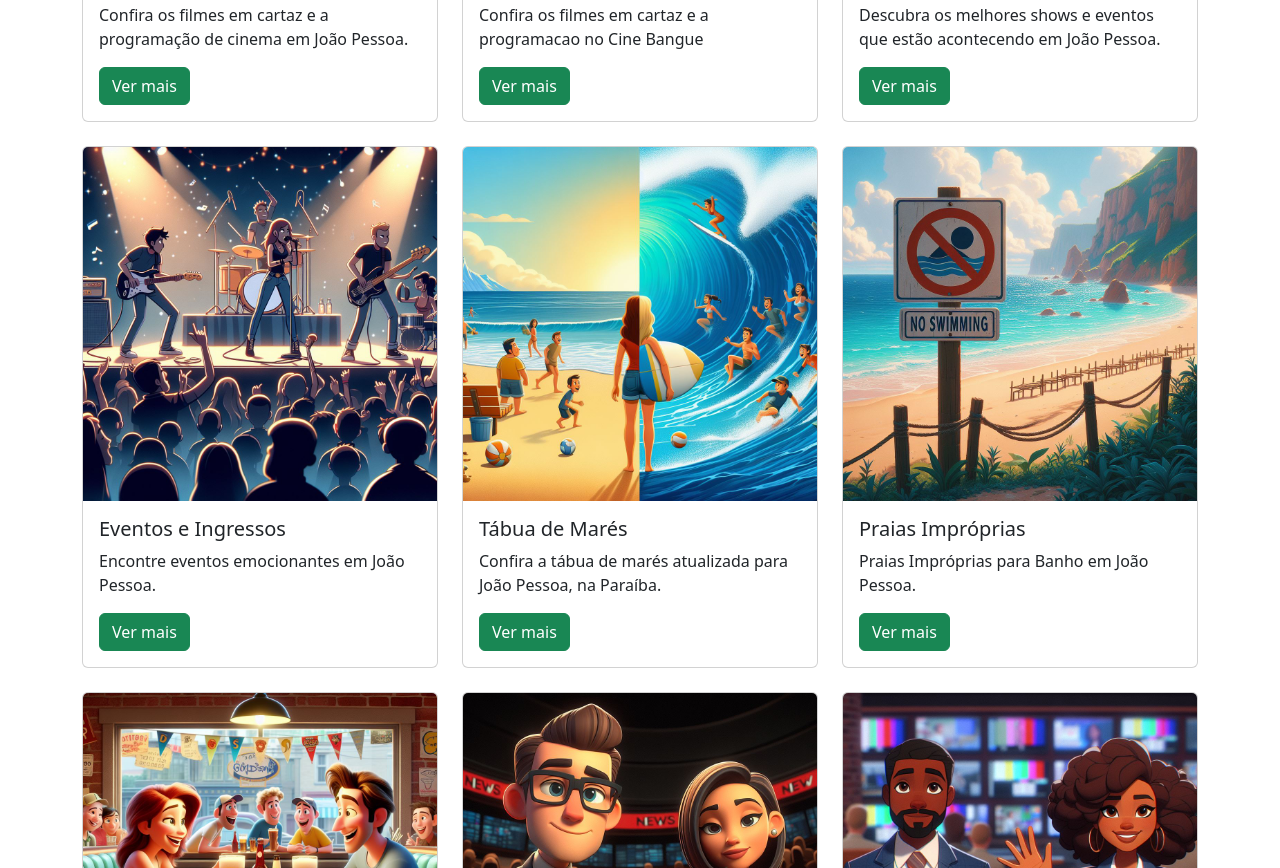
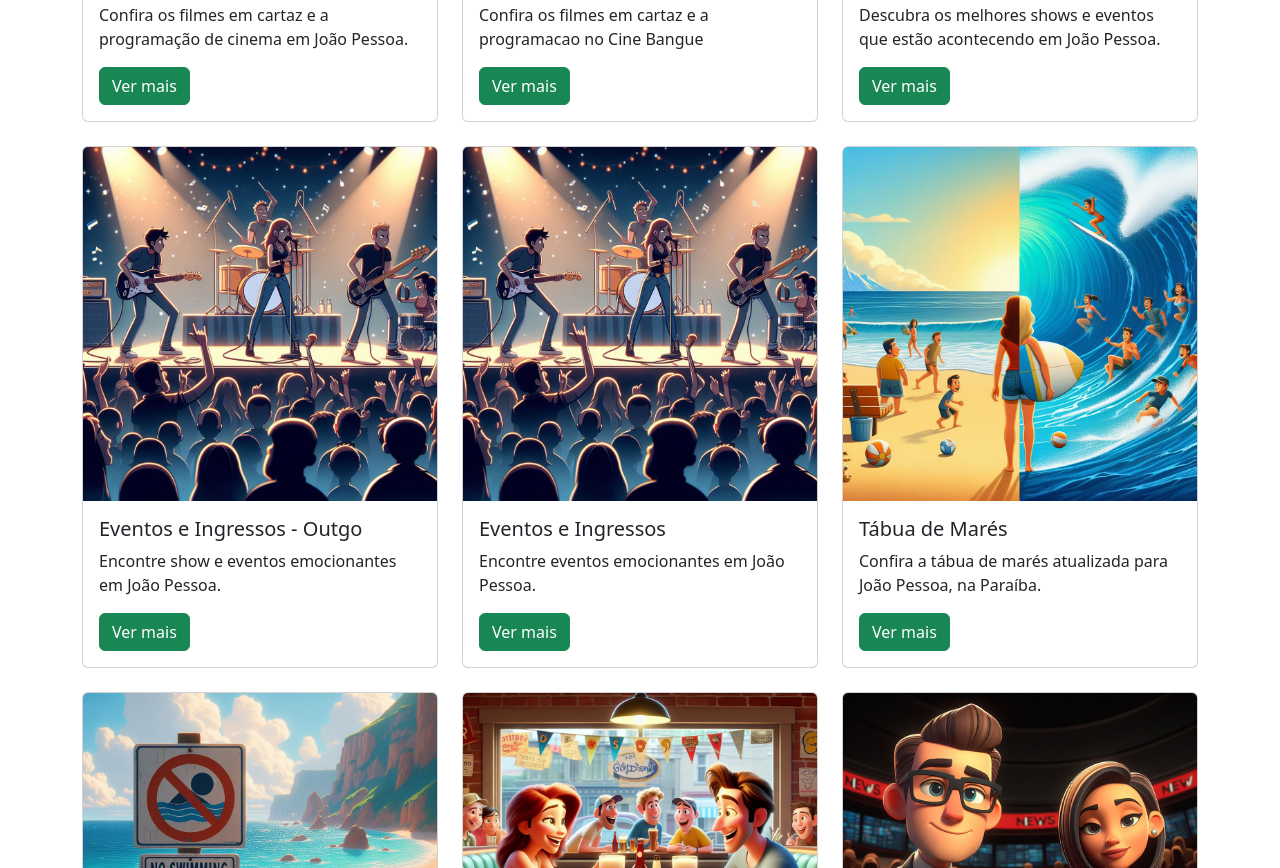
Before and after one commit to mtcporto/vivajoaopessoa, a website: page index.html in a window 1280 px wide. Shown: the part 524-1392 px from the top of the page. Drawn offline with nearby package versions, Linux system fonts and the light colour scheme.

Commit message:
Update index.html

```diff
--- a/index.html
+++ b/index.html
@@ -46,6 +46,12 @@
     "texto": "Descubra os melhores shows e eventos que estão acontecendo em João Pessoa.",
     "link": "/shows/",
     "imagem": "shows.jpeg"
+  },
+  {
+    "titulo": "Eventos e Ingressos - Outgo",
+    "texto": "Encontre show e eventos emocionantes  em João Pessoa.",
+    "link": "/shows/outgo.html",
+    "imagem": "shows2.jpeg"
   },
   {
     "titulo": "Eventos e Ingressos",
```
